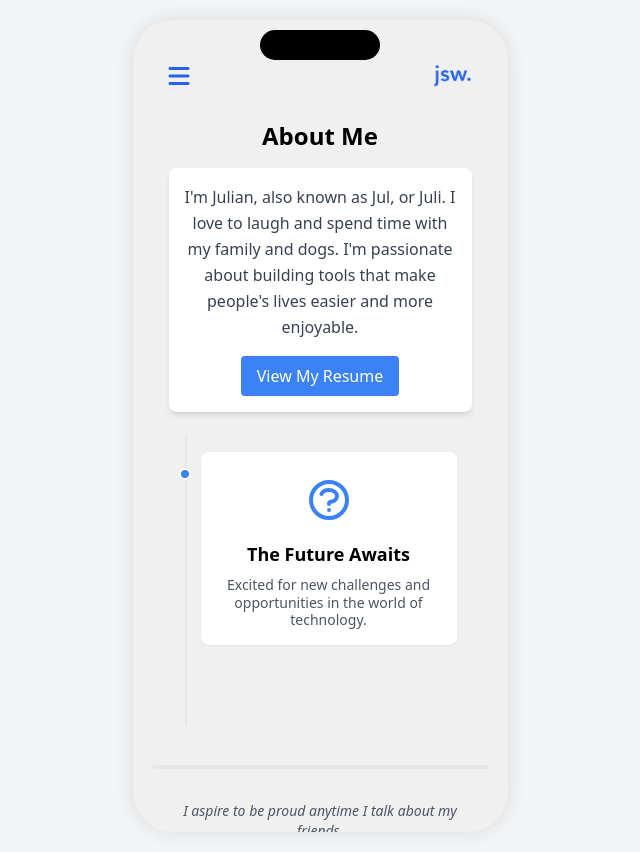
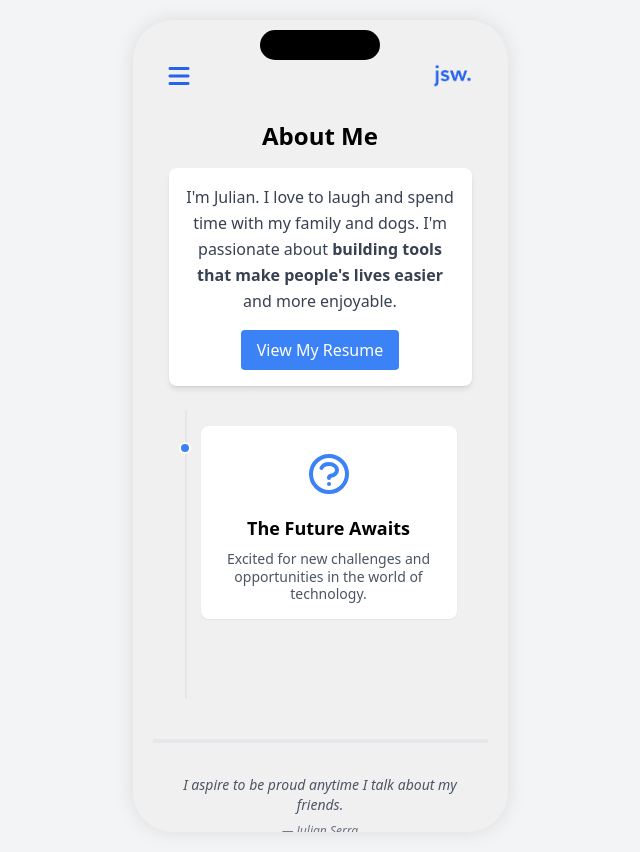
Before and after one commit to julyanserra/julianserra, a Flask app: template templates/about.html in a window 1280 px wide. Shown: the whole page, without its empty margins (320-960 px from the left). Run offline with Flask 2, Linux system fonts and the light colour scheme; the template is opened without the code that fills it, so the values that code supplies are empty; parts of the project's set-up code (start-up, migrations or seed data) failed here and were passed over; some libraries are stand-ins or nearby versions.

Commit message:
bold in about

```diff
--- a/templates/about.html
+++ b/templates/about.html
@@ -6,7 +6,7 @@
     <div class="bg-white shadow-md rounded-lg overflow-hidden mb-6">
         <div class="p-4">
             <p class="text-gray-700 leading-relaxed mb-4">
-                I'm Julian, also known as Jul, or Juli. I love to laugh and spend time with my family and dogs. I'm passionate about building tools that make people's lives easier and more enjoyable.
+                I'm Julian. I love to laugh and spend time with my family and dogs. I'm passionate about <b>building tools that make people's lives easier</b> and more enjoyable.
             </p>
             <div class="text-center">
                 <a href="/static/JulianSerraResume.pdf" class="inline-block bg-blue-500 text-white px-4 py-2 rounded hover:bg-blue-600 transition duration-300">View My Resume</a>
```
